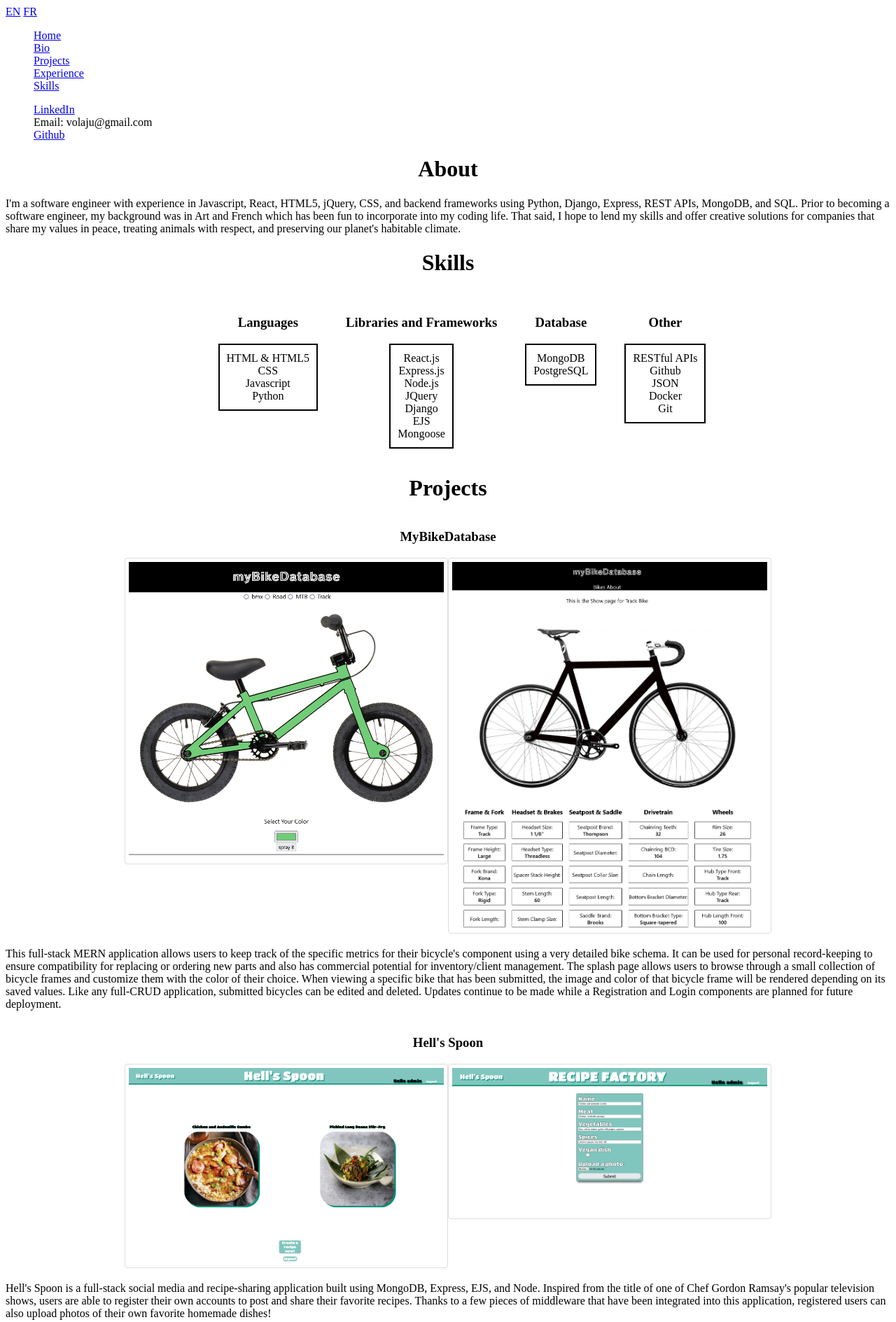
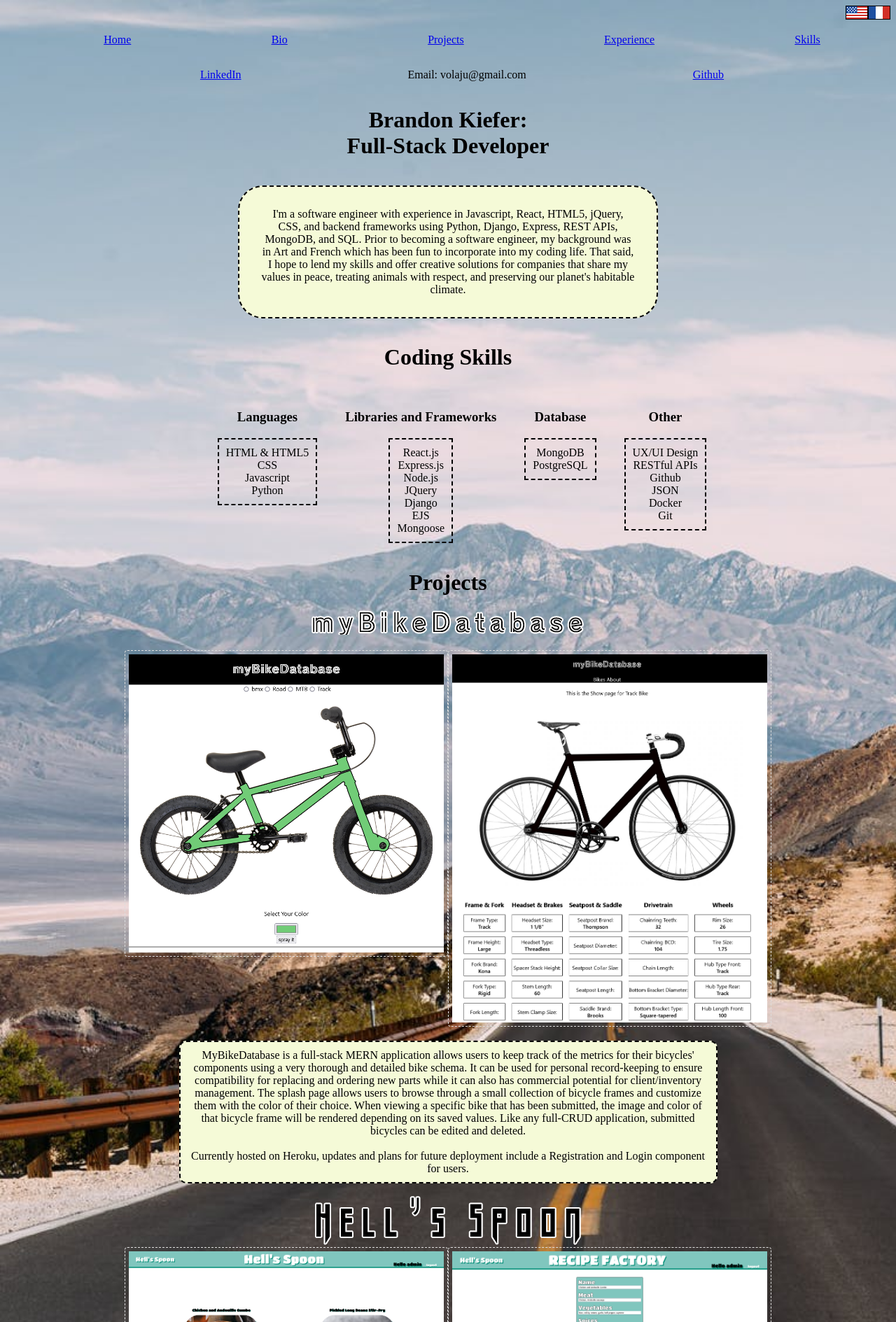
Before and after one commit to BrandonKiefer/new_site, a plain HTML site: page index.html in a window 1280 px wide. Shown: the top 1889 px of the page at 70% size. Drawn offline with nearby package versions, Linux system fonts and the light colour scheme.

Commit message:
added style and fade-in animation to css

```diff
--- a/app.js
+++ b/app.js
@@ -1,4 +1,30 @@
 $(document).ready(function () {
+
+
+
+    function reveal() {
+        let reveals = document.querySelectorAll(".reveal");
+
+        for (let i = 0; i < reveals.length; i++) {
+        //window.innerHeight will give us the height of the viewport
+          let windowHeight = window.innerHeight;
+          //getBoundingClientRect().top gives us this distance from the top of the viewport
+          let elementTop = reveals[i].getBoundingClientRect().top;
+          //elementVisible is the height at which the element should be revealed to the user.
+          let elementVisible = 150;
+
+          if (elementTop < windowHeight - elementVisible) {
+            reveals[i].classList.add("active");
+          } else {
+            reveals[i].classList.remove("active");
+          }
+        }
+      }
+
+      window.addEventListener("scroll", reveal);
+
+
+
 
     $(`.javascript`).on("click", function () {
         if (toggleActive = true) {
--- a/index.html
+++ b/index.html
@@ -9,10 +9,10 @@
 </head>
 <header>
     <div id="language">
-        <a href="#" class="en">EN</a> <a href="#" class="fr">FR</a>
+        <a href="#" class="en"><img src="public\images\us_small.png"></a> <a href="#" class="fr"><img src="public\images\fr_small.png"></a>
     </div>
     <nav>
-        <ul>
+        <ul id="links">
             <li><a href=index.html id="home">Home</a></li> <li><a href=bio.html id="bio">Bio</a></li> <li><a href=projects.html id="projets">Projects</a></li> <li><a href="experience.html" id="experience">Experience</a></li> <li><a href=skills.html id="skill">Skills</a></li>
         </ul>
         <ul id="social">
@@ -24,13 +24,13 @@
     </header>
 <body>
     <main>
-    <div class="about">
-<h1 id="about">About</h1>
-    <p>I'm a software engineer with experience in Javascript, React, HTML5, jQuery, CSS, and backend frameworks using Python, Django, Express, REST APIs, MongoDB, and SQL.
-        Prior to becoming a software engineer, my background was in Art and French which has been fun to incorporate into my coding life.
-        That said, I hope to lend my skills and offer creative solutions for companies that share my values in peace, treating animals with respect, and preserving our planet's habitable climate.</p>
-        </div>
-        <h1>Skills</h1>
+<h1 id="title">Brandon Kiefer: Full-Stack Developer</h1>
+<div class="about">
+        <p id="about">I'm a software engineer with experience in Javascript, React, HTML5, jQuery, CSS, and backend frameworks using Python, Django, Express, REST APIs, MongoDB, and SQL.
+            Prior to becoming a software engineer, my background was in Art and French which has been fun to incorporate into my coding life.
+            That said, I hope to lend my skills and offer creative solutions for companies that share my values in peace, treating animals with respect, and preserving our planet's habitable climate.</p>
+            </div>
+        <h1>Coding Skills</h1>
 <div class="skills">
     <ul class="languages">
         <h3>Languages</h3>
@@ -63,6 +63,7 @@
     <ul class="other">
         <h3>Other</h3>
         <div id="other">
+        <li>UX/UI Design</li>
         <li>RESTful APIs</li>
         <li>Github</li>
         <li>JSON</li>
@@ -72,9 +73,12 @@
     </ul>
     </div>
 
-    <div class="projects">
+    <div class="projects reveal">
+
 <h1>Projects</h1>
-<h3>MyBikeDatabase</h3>
+
+<a id="myBikeDB" href="https://mybikedatabase-frontend.herokuapp.com/" target="_blank"><img id="logo" src="public/images/logos/myBikeDatabase.png"></a><br/>
+<div id="myBikeDatabase">
 <div id="project-images">
     <a target="_blank" href="public\images\myBikeDatabase.png">
 <img id="myBikeDatabase" src="public\images\myBikeDatabase.png">
@@ -83,12 +87,17 @@
 <img id="myBikeDatabase" src="public\images\myBikeDatabase2.png">
 </a>
 </div>
-<p>This full-stack MERN application allows users to keep track of the specific metrics for their bicycle's component using a very detailed bike schema.
-    It can be used for personal record-keeping to ensure compatibility for replacing or ordering new parts and also has commercial potential for inventory/client management.
+<p id="myBikeDatabase">MyBikeDatabase is a full-stack MERN application allows users to keep track of the metrics for their bicycles' components using a very thorough and detailed bike schema.
+    It can be used for personal record-keeping to ensure compatibility for replacing and ordering new parts while it can also has commercial potential for client/inventory management.
     The splash page allows users to browse through a small collection of bicycle frames and customize them with the color of their choice. When viewing a specific bike that has been submitted, the image and color of that bicycle frame will be rendered depending on its saved values.
-    Like any full-CRUD application, submitted bicycles can be edited and deleted. Updates continue to be made while a Registration and Login components are planned for future deployment.
+    Like any full-CRUD application, submitted bicycles can be edited and deleted.<br/>
+    <br/>
+    Currently hosted on Heroku, updates and plans for future deployment include a Registration and Login component for users.
 </p>
-<h3>Hell's Spoon</h3>
+</div>
+
+<div id="hells_spoon">
+<img id="logo" src="public/images/logos/Hells_spoon.png">
 <div id="project-images">
     <a target="_blank" href="public\images\Hells_Spoon_index.png">
 <img id="myBikeDatabase" src="public\images\Hells_Spoon_index.png">
@@ -97,17 +106,24 @@
 <img id="myBikeDatabase" src="public\images\Hells_Spoon.png">
 </a>
 </div>
-<p>Hell's Spoon is a full-stack social media and recipe-sharing application built using MongoDB, Express, EJS, and Node. Inspired from the title of one of Chef Gordon Ramsay's popular television shows, users are able to register their own accounts to post and share their favorite recipes.
-    Thanks to a few pieces of middleware that have been integrated into this application, registered users can also upload photos of their own favorite homemade dishes!
+<p id="Hells_Spoon">Hell's Spoon is a full-stack social media and recipe-sharing application built using MongoDB, Express, EJS, and Node. Inspired from the title of one of Chef Gordon Ramsay's
+    most popular television shows, users are able to register their own accounts to post and share their favorite recipes. Thanks to a few pieces of middleware that have been
+    integrated into this application, registered users can also upload photos of their own favorite homemade dishes!
 </p>
+</div>
+<div id="WRESTL">
+    <img id="logo" src="public/images/logos/WRESTL_API.png">
+<p id="WRESTL">A play on the word RESTful API, this React application serves information about televised professional wrestling events in history. The backend is powered
+    using Python and Django while the front end uses React to display an API that details events by promotion (wrestling organization), event year, # of matches, average match
+    rating (based on original records from the Wrestling Observer Newsletter), best match (either based on the Wrestling Observer or my own opinion),
+    original duration of the show, and any remarkable/historically significant notes from the event. </p>
+</div>
+</div>
+
+</ul>
 
 </div>
 
-
-
-
-    </ul>
-</div>
     </main>
     <script src="https://code.jquery.com/jquery-3.6.0.min.js"
 integrity="sha256-/xUj+3OJU5yExlq6GSYGSHk7tPXikynS7ogEvDej/m4="
--- a/style_1.css
+++ b/style_1.css
@@ -1,10 +1,61 @@
+html{
+    background-image: url("public/images/bg3.jpeg");
+    background-repeat: no-repeat;
+    background-size: cover;
+}
+
+header {
+    display: flex;
+    flex-direction: column;
+}
+
+div#language {
+    display: flex;
+    flex-direction: row;
+    justify-content: flex-end;
+}
+
+nav{
+    display: flex;
+    flex-direction: column;
+}
+
+ul#links {
+    display: flex;
+    justify-content: space-around;
+}
+
+ul#social {
+    display: flex;
+    flex-direction: row;
+    justify-content: space-evenly;
+}
+
 li{
     list-style-type: none;
 }
 
 h1{
+   width: 300px;
+   text-align: center;
+   margin-left: auto;
+   margin-right: auto;
+}
+
+h1#title{
     display: flex;
-    justify-content: center;
+}
+
+h3{
+    text-align: center;
+}
+
+div.about{
+    display: flex;
+    flex-direction: column;
+    width: 600px;
+    margin-left: auto;
+    margin-right: auto;
 }
 
 div.skills {
@@ -23,7 +74,7 @@ ul.languages{
 div#languages{
     display: flex;
     flex-direction: column;
-    border: 2px solid black;
+    border: 2px dashed black;
     align-items: center;
     padding: 10px
 }
@@ -38,7 +89,7 @@ ul.libraries{
 div#libraries{
     display: flex;
     flex-direction: column;
-    border: 2px solid black;
+    border: 2px dashed black;
     align-items: center;
     padding: 10px
 }
@@ -52,7 +103,7 @@ ul.database{
 
 div#database{
     display: flex;
-    border: 2px solid black;
+    border: 2px dashed black;
     flex-direction: column;
     align-items: center;
     padding: 10px
@@ -67,7 +118,7 @@ ul.other{
 
 div#other{
     display: flex;
-    border: 2px solid black;
+    border: 2px dashed black;
     flex-direction: column;
     align-items: center;
     padding: 10px
@@ -79,17 +130,88 @@ div.projects{
     align-items: center;
 }
 
+
 div#project-images{
     display: flex;
+    flex-direction: row;
+    align-items: flex-start;
+    justify-content: center;
 }
 
 img#myBikeDatabase{
-    border: 1px solid #ddd; /* Gray border */
+    border: 1px dashed #ddd; /* Gray border */
     border-radius: 4px;  /* Rounded border */
     padding: 5px; /* Some padding */
     width: 450px; /* Set a small width */
 }
 
+div#hells_spoon{
+    display: flex;
+    flex-direction: column;
+    align-items: center;
+}
+
+div#WRESTL{
+    display: flex;
+    flex-direction: column;
+    align-items: center;
+}
+
 p{
+    text-align: center;
+    background-color: rgb(245, 250, 215);
+}
+
+p#about{
+    border-radius: 35px;
+    border: 2px dashed black;
+    padding: 30px
+}
+
+p#myBikeDatabase{
     display: flex;
+    flex-direction: column;
+    width: 745px;
+    margin-left: auto;
+    margin-right: auto;
+    border-radius: 10px;
+    border: 2px dashed black;
+    padding: 10px;
 }
+
+p#Hells_Spoon{
+    display: flex;
+    flex-direction: column;
+    width: 560px;
+    margin-left: auto;
+    margin-right: auto;
+    border-radius: 7px;
+    border: 2px dashed black;
+    padding: 12px;
+}
+
+p#WRESTL{
+    display: flex;
+    flex-direction: column;
+    width: 590px;
+    margin-left: auto;
+    margin-right: auto;
+    border-radius: 18px;
+    border: 2px dashed black;
+    padding: 9px;
+}
+
+
+
+/*Animations for web-browsers */
+
+.reveal{
+    position: relative;
+    transform: translateY(150px);
+    opacity: 0;
+    transition: 2s all ease;
+  }
+  .reveal.active{
+    transform: translateY(0);
+    opacity: 1;
+  }
```
Also changed, not shown: public/images/bg1.jpeg (added), public/images/bg2.jpeg (added), public/images/bg3.jpeg (added), public/images/bg4.jpeg (added), public/images/fr_small.png (added), public/images/logos/Hells_spoon.png (added), public/images/logos/Hells_spoon_red.png (added), public/images/logos/WRESTL_API.png (added), public/images/logos/myBikeDatabase.png (added), public/images/us_small.png (added).
